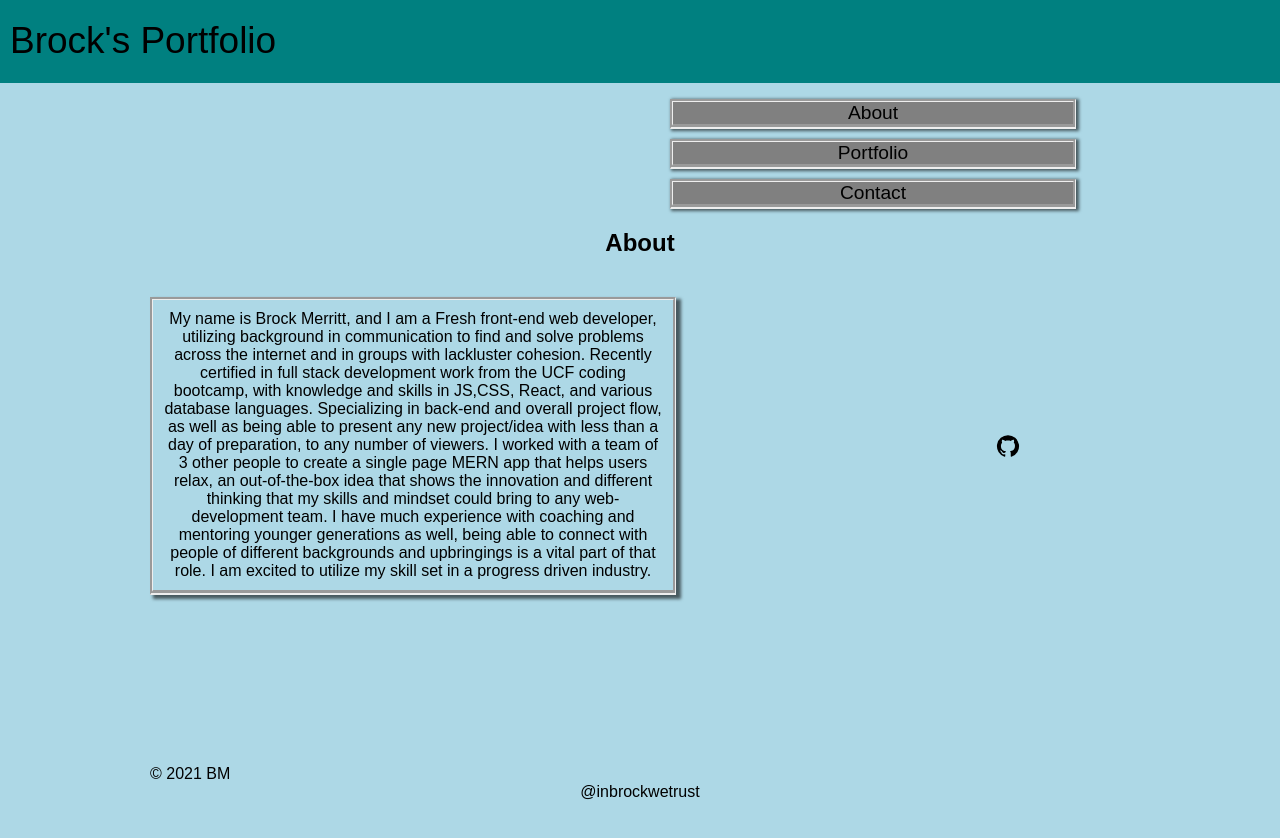
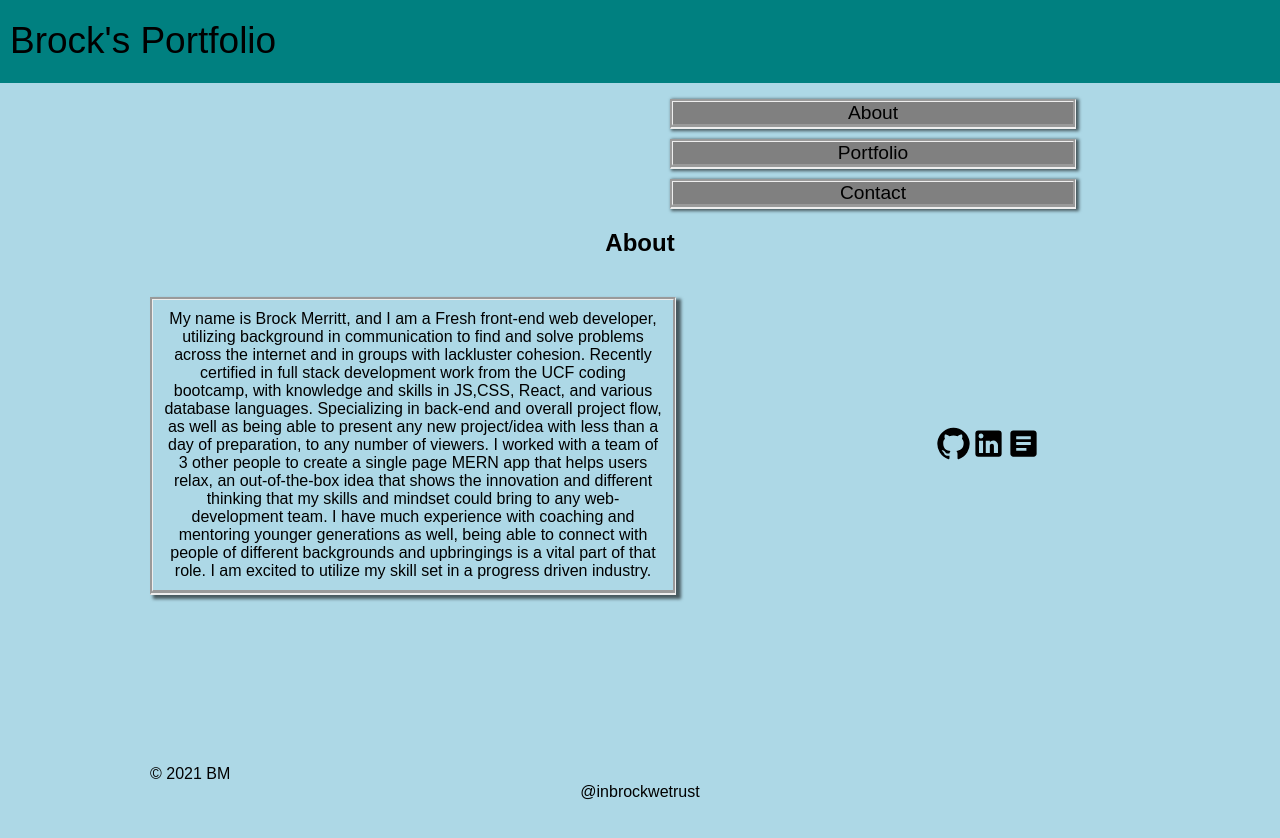
Before and after one commit to Brock-Merritt/Portfolio, a React (Create React App) app: page / in a window 1280 px wide. Shown: the top 838 px of the page. Built offline with nearby package versions, Linux system fonts and the light colour scheme.

Commit message:
icons sized and added

```diff
--- a/src/components/About/index.css
+++ b/src/components/About/index.css
@@ -9,19 +9,24 @@
     position: relative;
     margin-left: 150px;
 
-    display: flex;
+
 
 }
 
 .container{
     display: flex;
+
 }
 
 .links{
-    display: flex;
-    position: relative;
-    left:300px;
+    display: flexbox;
+    flex: 1;
+    justify-content: space-between;
+    font-size: large;
 
-    size: 50px;
+
+
+
+
 
 }
--- a/src/components/About/index.js
+++ b/src/components/About/index.js
@@ -2,6 +2,8 @@ import React from 'react'
 import coverImage from '../../Assets/Screenshot 2022-01-16 190211.jpg'
 import './index.css'
 import GitHubIcon from '@mui/icons-material/GitHub';
+import LinkedInIcon from '@mui/icons-material/LinkedIn';
+import ArticleIcon from '@mui/icons-material/Article';
 
 function About() {
 
@@ -12,7 +14,9 @@ function About() {
 
         </div>
         <div className='links'>
-        <GitHubIcon></GitHubIcon>
+        <GitHubIcon fontSize='large'></GitHubIcon>
+        <LinkedInIcon fontSize='large'></LinkedInIcon>
+        <ArticleIcon fontSize='large'></ArticleIcon>
         </div>
 
 
```
